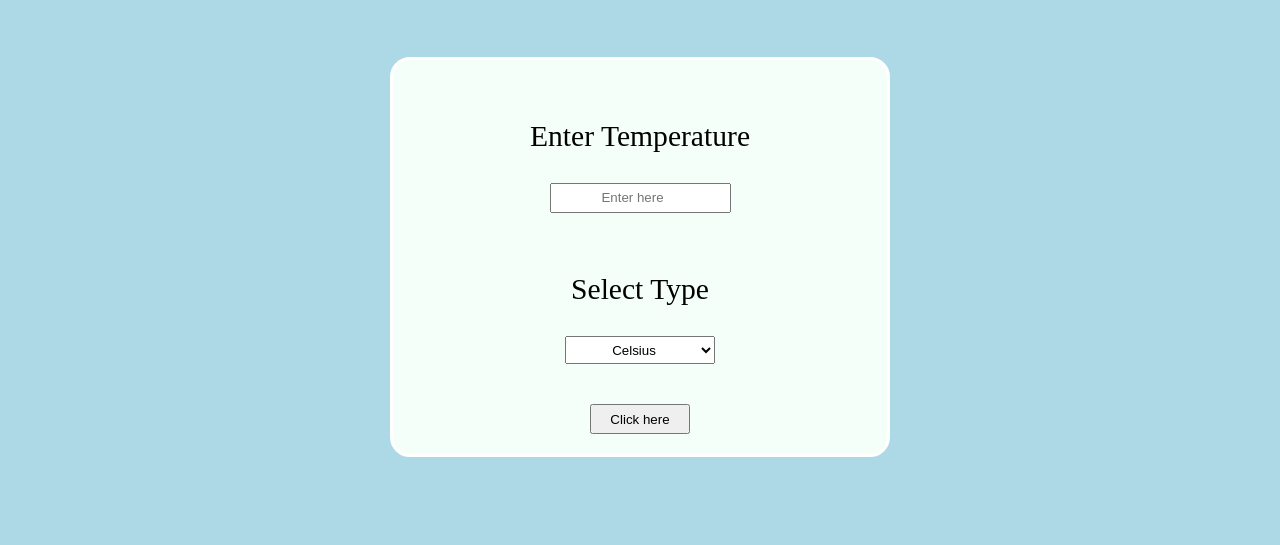
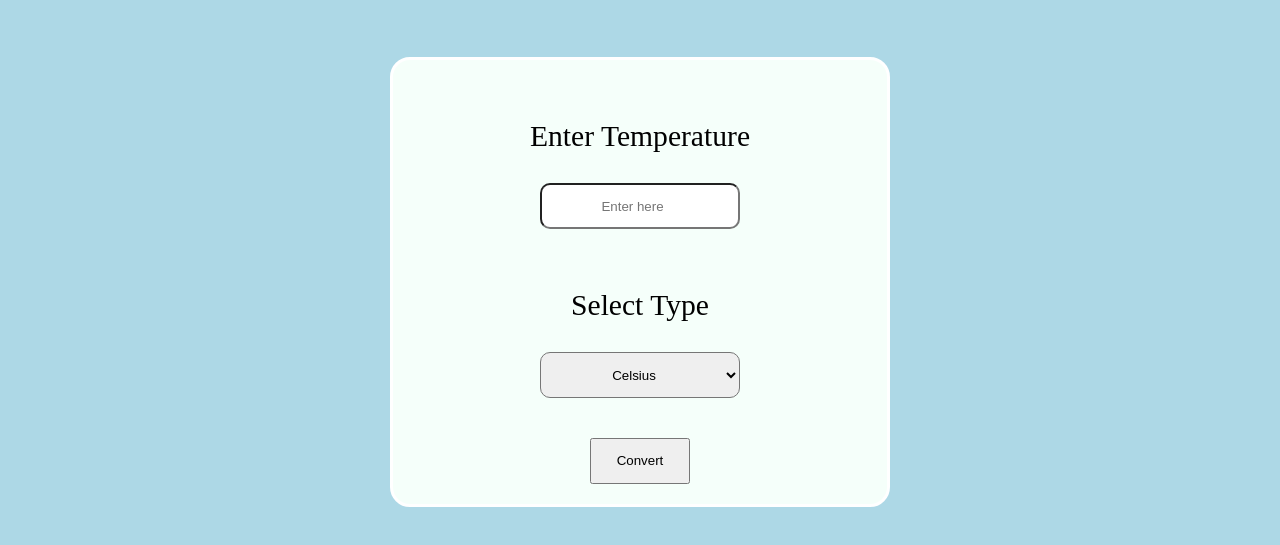
Before and after one commit to Addithya-Sri/OIBSIP-Temperature-Converter-Website-, a plain HTML site: page index.html in a window 1280 px wide. Shown: the part 73-618 px from the top of the page. Drawn offline with Linux system fonts and the light colour scheme.

Commit message:
Finishing Stage

```diff
--- a/index.html
+++ b/index.html
@@ -29,7 +29,7 @@
         <option value="Fahrenheit">Fahrenheit</option>
         <option value="Kelvin">Kelvin</option>
       </select>
-      <button style="width: 100px;">Click here</button>
+      <button style="width: 100px;">Convert</button>
 
     </div>
     </div>
--- a/script.js
+++ b/script.js
@@ -0,0 +1 @@
+console.dir("Welcome to the programming world")
--- a/style.css
+++ b/style.css
@@ -32,7 +32,7 @@
 }
 
 .main {
-    height: 400px;
+    height: 450px;
     width: 500px;
     background-color: mintcream;
     margin-top: 70px;
@@ -61,19 +61,30 @@
 
 input {
     margin-top: 30px;
-    height: 40px;
+    height: 60px;
+    width: 200px;
     text-align: center;
+    border-radius: 10px;
 }
 
 select {
-    height: 40px;
+    height: 60px;
     margin-top: 30px;
-    width: 150px;
+    width: 200px;
     text-align: center;
+    border-radius: 10px;
+
+
+}
+
+select:hover {
+    border: 2px solid cornflowerblue
 
 }
 
 button {
-    height: 40px;
+    height: 60px;
     margin-top: 40px;
+
+
 }
```
